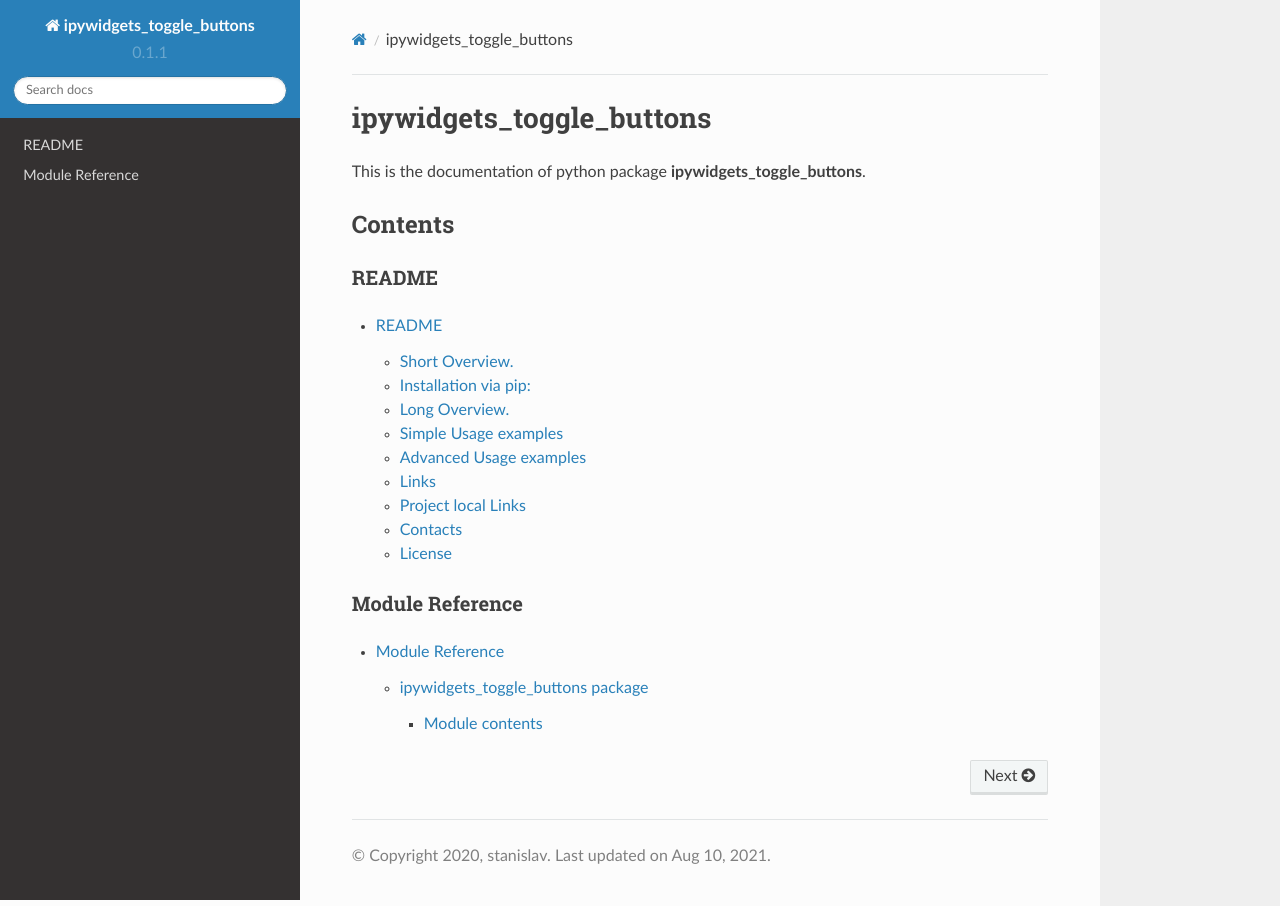
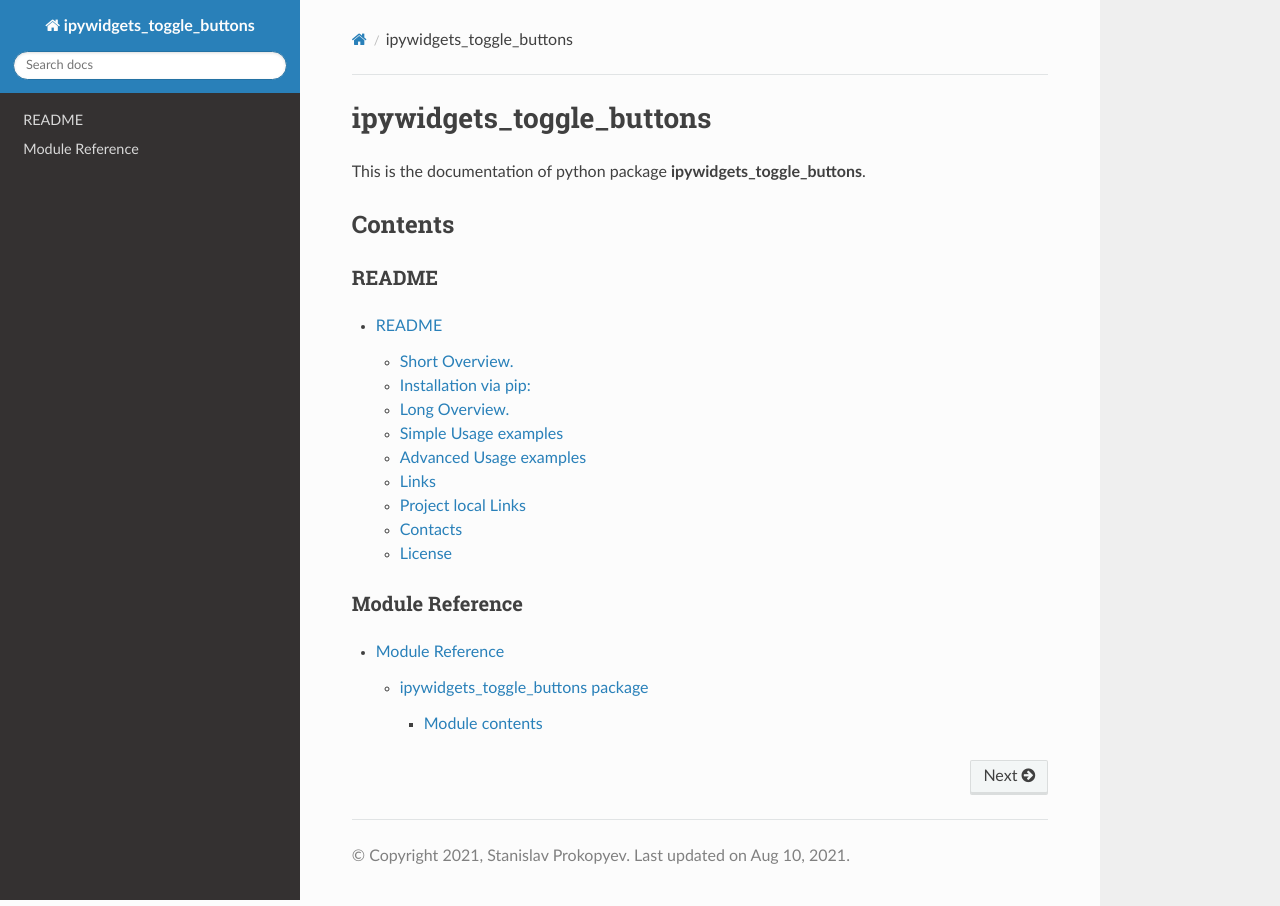
Before and after one commit to stas-prokopiev/ipywidgets_toggle_buttons, a Sphinx documentation site: the page built from docs/index.rst, in a window 1280 px wide. Built offline with Sphinx 7.4.7 and the Read the Docs theme 2.0.0, drawn with Linux system fonts in a browser that asks for light colours; the version number is read from the project's files by our own code; some of the changed lines change nothing that is shown.

Commit message:
updated docs

```diff
--- a/docs/conf.py
+++ b/docs/conf.py
@@ -3,28 +3,15 @@
 import inspect
 import shutil
 import sphinx_rtd_theme
+from sphinx.ext import apidoc
+import sphinx
 
 __location__ = os.path.join(os.getcwd(), os.path.dirname(
     inspect.getfile(inspect.currentframe())))
-
-# If extensions (or modules to document with autodoc) are in another directory,
-# add these directories to sys.path here. If the directory is relative to the
-# documentation root, use os.path.abspath to make it absolute, like shown here.
 sys.path.insert(0, os.path.join(__location__, '../src'))
 
-# -- Run sphinx-apidoc ------------------------------------------------------
-# This hack is necessary since RTD does not issue `sphinx-apidoc` before running
-# `sphinx-build -b html . _build/html`. See Issue:
-# https://github.com/rtfd/readthedocs.org/issues/1139
-# DON'T FORGET: Check the box "Install your project inside a virtualenv using
-# setup.py install" in the RTD Advanced Settings.
-# Additionally it helps us to avoid running apidoc manually
-
-try:  # for Sphinx >= 1.7
-    from sphinx.ext import apidoc
-except ImportError:
-    from sphinx import apidoc
-
+#####
+# Create API docs
 output_dir = os.path.join(__location__, "api")
 module_dir = os.path.join(__location__, "../src/ipywidgets_toggle_buttons")
 try:
@@ -33,27 +20,16 @@
     pass
 
 try:
-    import sphinx
-    from pkg_resources import parse_version
-
     cmd_line_template = "sphinx-apidoc -f -o {outputdir} {moduledir}"
     cmd_line = cmd_line_template.format(outputdir=output_dir, moduledir=module_dir)
-
     args = cmd_line.split(" ")
-    if parse_version(sphinx.__version__) >= parse_version('1.7'):
-        args = args[1:]
-
+    args = args[1:]
     apidoc.main(args)
 except Exception as e:
     print("Running `sphinx-apidoc` failed!\n{}".format(e))
 
-# -- General configuration -----------------------------------------------------
-
-# If your documentation needs a minimal Sphinx version, state it here.
-# needs_sphinx = '1.0'
-
-# Add any Sphinx extension module names here, as strings. They can be extensions
-# coming with Sphinx (named 'sphinx.ext.*') or your custom ones.
+#####
+# General configuration
 extensions = ['sphinx.ext.autodoc', 'sphinx.ext.intersphinx', 'sphinx.ext.todo',
               'sphinx.ext.autosummary', 'sphinx.ext.viewcode', 'sphinx.ext.coverage',
               'sphinx.ext.doctest', 'sphinx.ext.ifconfig', 'sphinx.ext.mathjax',
@@ -64,136 +40,41 @@
 
 # Add any paths that contain templates here, relative to this directory.
 templates_path = ['_templates']
-
 # The suffix of source filenames.
 source_suffix = '.rst'
-
-# The encoding of source files.
-# source_encoding = 'utf-8-sig'
-
 # The master toctree document.
 master_doc = 'index'
-
 # General information about the project.
 project = u'ipywidgets_toggle_buttons'
-copyright = u'2020, stanislav'
+copyright = u'2021, Stanislav Prokopyev'
 
-# The version info for the project you're documenting, acts as replacement for
-# |version| and |release|, also used in various other places throughout the
-# built documents.
-#
-# The short X.Y version.
-version = ''  # Is set by calling `setup.py docs`
-# The full version, including alpha/beta/rc tags.
-release = ''  # Is set by calling `setup.py docs`
-
-# The language for content autogenerated by Sphinx. Refer to documentation
-# for a list of supported languages.
-# language = None
-
-# There are two options for replacing |today|: either, you set today to some
-# non-false value, then it is used:
-# today = ''
-# Else, today_fmt is used as the format for a strftime call.
-# today_fmt = '%B %d, %Y'
-
+# # The short X.Y version.
+# version = ''  # Is set by calling `setup.py docs`
+# # The full version, including alpha/beta/rc tags.
+# release = ''  # Is set by calling `setup.py docs`
 # List of patterns, relative to source directory, that match files and
 # directories to ignore when looking for source files.
 exclude_patterns = ['_build']
-
-# The reST default role (used for this markup: `text`) to use for all documents.
-# default_role = None
-
-# If true, '()' will be appended to :func: etc. cross-reference text.
-# add_function_parentheses = True
-
 # If true, the current module name will be prepended to all description
 # unit titles (such as .. function::).
 add_module_names = False
-
-# If true, sectionauthor and moduleauthor directives will be shown in the
-# output. They are ignored by default.
-# show_authors = False
-
 # The name of the Pygments (syntax highlighting) style to use.
 pygments_style = 'sphinx'
 
-# A list of ignored prefixes for module index sorting.
-# modindex_common_prefix = []
-
-# If true, keep warnings as "system message" paragraphs in the built documents.
-# keep_warnings = False
-
-
-# -- Options for HTML output ---------------------------------------------------
-
-# The theme to use for HTML and HTML Help pages.  See the documentation for
-# a list of builtin themes.
-# html_theme = 'alabaster'
+#####
+# Options for HTML output
 html_theme = 'sphinx_rtd_theme'
-
-# Theme options are theme-specific and customize the look and feel of a theme
-# further.  For a list of options available for each theme, see the
-# documentation.
+html_theme_path = [sphinx_rtd_theme.get_html_theme_path()]
 # html_theme_options = {
 #     'sidebar_width': '300px',
 #     'page_width': '80%'
 # }
 
-# Add any paths that contain custom themes here, relative to this directory.
-
-# html_theme_path = [sphinx_rtd_theme.get_html_theme_path()]
-
-# The name for this set of Sphinx documents.  If None, it defaults to
-# "<project> v<release> documentation".
-try:
-    from ipywidgets_toggle_buttons import __version__ as version
-except ImportError:
-    pass
-else:
-    release = version
-
-# A shorter title for the navigation bar.  Default is the same as html_title.
-# html_short_title = None
-
-# The name of an image file (relative to this directory) to place at the top
-# of the sidebar.
-# html_logo = ""
-
-# The name of an image file (within the static path) to use as favicon of the
-# docs.  This file should be a Windows icon file (.ico) being 16x16 or 32x32
-# pixels large.
-# html_favicon = None
-
 # Add any paths that contain custom static files (such as style sheets) here,
 # relative to this directory. They are copied after the builtin static files,
 # so a file named "default.css" will overwrite the builtin "default.css".
 html_static_path = ['_static']
-
-# If not '', a 'Last updated on:' timestamp is inserted at every page bottom,
-# using the given strftime format.
-# html_last_updated_fmt = '%b %d, %Y'
 html_last_updated_fmt = '%b %d, %Y'
-
-# If true, SmartyPants will be used to convert quotes and dashes to
-# typographically correct entities.
-html_use_smartypants = True
-
-# Custom sidebar templates, maps document names to template names.
-# html_sidebars = {}
-
-# Additional templates that should be rendered to pages, maps page names to
-# template names.
-# html_additional_pages = {}
-
-# If false, no module index is generated.
-# html_domain_indices = True
-
-# If false, no index is generated.
-# html_use_index = True
-
-# If true, the index is split into individual pages for each letter.
-html_split_index = True
 
 # If true, links to the reST sources are added to the pages.
 # html_show_sourcelink = True
@@ -201,40 +82,5 @@
 html_show_sphinx = False
 html_show_copyright = True
 
-# If true, "Created using Sphinx" is shown in the HTML footer. Default is True.
-# html_show_sphinx = True
-
-# If true, "(C) Copyright ..." is shown in the HTML footer. Default is True.
-# html_show_copyright = True
-
-# If true, an OpenSearch description file will be output, and all pages will
-# contain a <link> tag referring to it.  The value of this option must be the
-# base URL from which the finished HTML is served.
-# html_use_opensearch = ''
-
-# This is the file name suffix for HTML files (e.g. ".xhtml").
-# html_file_suffix = None
-
 # Output file base name for HTML help builder.
 htmlhelp_basename = 'ipywidgets_toggle_buttons-doc'
-
-
-# -- Options for LaTeX output --------------------------------------------------
-
-latex_elements = {
-# The paper size ('letterpaper' or 'a4paper').
-# 'papersize': 'letterpaper',
-
-# The font size ('10pt', '11pt' or '12pt').
-# 'pointsize': '10pt',
-
-# Additional stuff for the LaTeX preamble.
-# 'preamble': '',
-}
-
-# Grouping the document tree into LaTeX files. List of tuples
-# (source start file, target name, title, author, documentclass [howto/manual]).
-latex_documents = [
-  ('index', 'user_guide.tex', u'ipywidgets_toggle_buttons Documentation',
-   u'stanislav', 'manual'),
-]
```
Also changed, not shown: docs/images/multi_toggle_buttons_1.JPG (added), docs/images/multi_toggle_buttons_2.JPG (added), docs/images/multi_toggle_buttons_with_hide_1.JPG (added), docs/images/multi_toggle_buttons_with_hide_2.JPG (added), docs/images/multi_toggle_buttons_with_hide_3.JPG (added), docs/images/toggle_buttons_auto_size_1.JPG (added), docs/images/toggle_buttons_auto_size_2.JPG (added), docs/images/toggle_buttons_with_hide_1.JPG (added), docs/images/toggle_buttons_with_hide_2.JPG (added), docs/images/toggle_buttons_with_hide_3.JPG (added), docs/images/toggle_buttons_with_hide_4.JPG (added), docs/images/toggle_buttons_with_hide_5.JPG (added).
